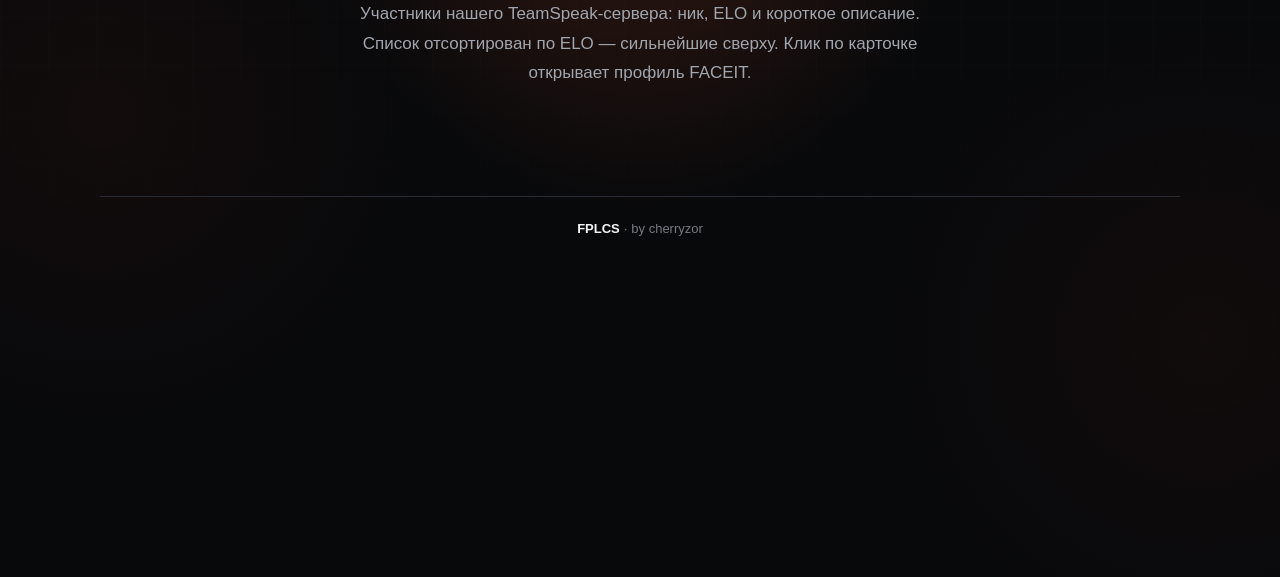
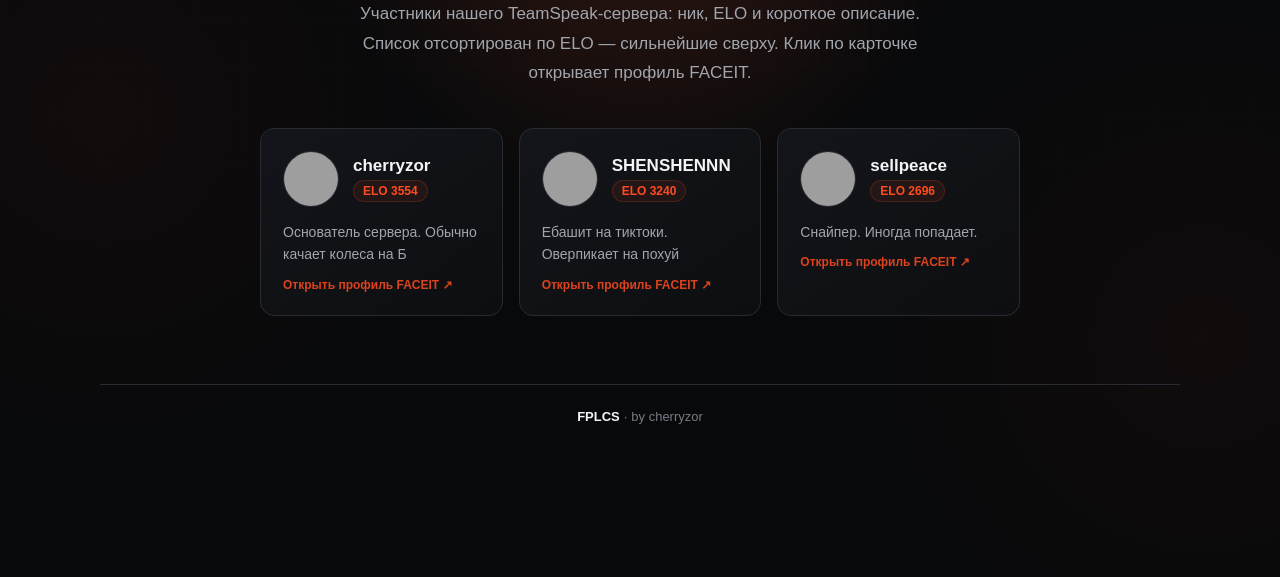
Before and after one commit to chonk1337/fplcs, a plain HTML site: page players.html in a window 1280 px wide. Shown: the part 223-800 px from the top of the page. Drawn offline with Linux system fonts and the light colour scheme; grey boxes are pictures that could not be loaded.

Commit message:
Update players.html

```diff
--- a/players.html
+++ b/players.html
@@ -348,7 +348,7 @@
         elo: 2696,
         avatar: "https://avatars.fastly.steamstatic.com/b75496261d161ca3b0a4d2099e6ed3cc19b1e210_full.jpg",
         description: "Снайпер. Иногда попадает.",
-        faceit: "https://www.faceit.com/ru/players/ludozombie
+        faceit: "https://www.faceit.com/ru/players/ludozombie"
       }
     ];
 
```
